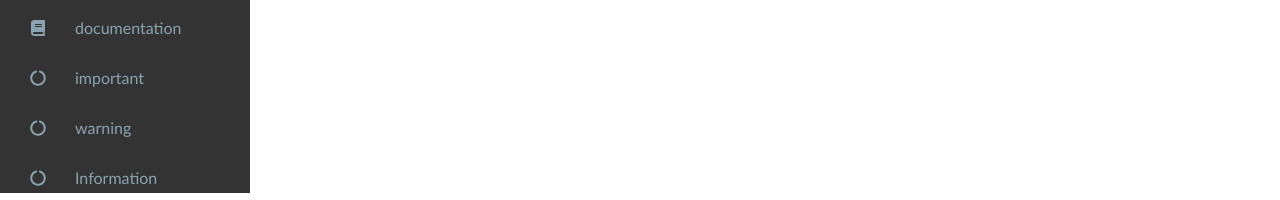
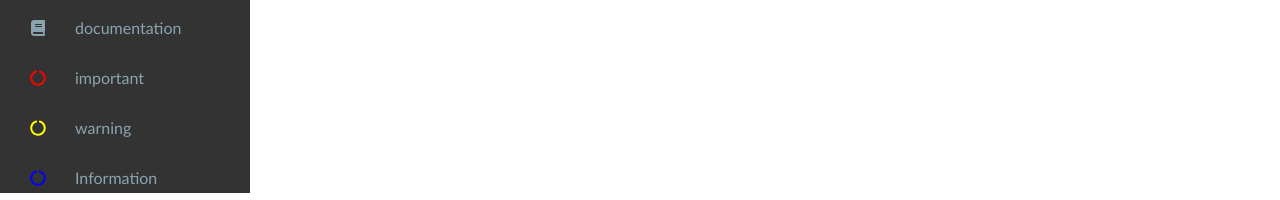
Before and after one commit to sushmita356/AdminLTEUI, a React (Create React App) app: page / in a window 1280 px wide. Shown: the part 623-823 px from the top of the page. Built offline with nearby package versions, Linux system fonts and the light colour scheme.

Commit message:
label color

```diff
--- a/public/index.html
+++ b/public/index.html
@@ -16,6 +16,7 @@
   integrity="sha384-9aIt2nRpC12Uk9gS9baDl411NQApFmC26EwAOH8WgZl5MYYxFfc+NcPb1dKGj7Sk"
   crossorigin="anonymous"
 />
+
 
     <!--
       manifest.json provides metadata used when your web app is installed on a
--- a/src/App.css
+++ b/src/App.css
@@ -97,3 +97,12 @@ body{
   font-weight: white;
 
 }
+.impicon{
+  color: red;
+}
+.warnicon{
+  color: yellow;
+}
+.infoicon{
+  color: blue;
+}
--- a/src/components/Sidebardata.js
+++ b/src/components/Sidebardata.js
@@ -11,6 +11,8 @@ import { FaShare } from "react-icons/fa";
 import { FaPencilAlt } from "react-icons/fa";
 import { FaAngleLeft } from "react-icons/fa";
 import {FaCircleNotch} from 'react-icons/fa';
+import "../App.css";
+
 
 // import { FaUserCircle } from "react-icons/fa";
 
@@ -109,21 +111,21 @@ const Sidebardata = [
   },
   {
     title: "important",
-    icon: <FaCircleNotch />,
+    icon: <FaCircleNotch className='impicon' />,
     link: "/important",
     pull:''
 
   },
   {
     title: "warning",
-    icon: <FaCircleNotch />,
+    icon: <FaCircleNotch className='warnicon' />,
     link: "/warning",
     pull:''
 
   },
   {
     title: "Information",
-    icon: <FaCircleNotch />,
+    icon: <FaCircleNotch className='infoicon'/>,
     link: "/Information",
     pull:''
 
```
Also changed, not shown: 1 other file (tests, documents, lock files or other folders).
